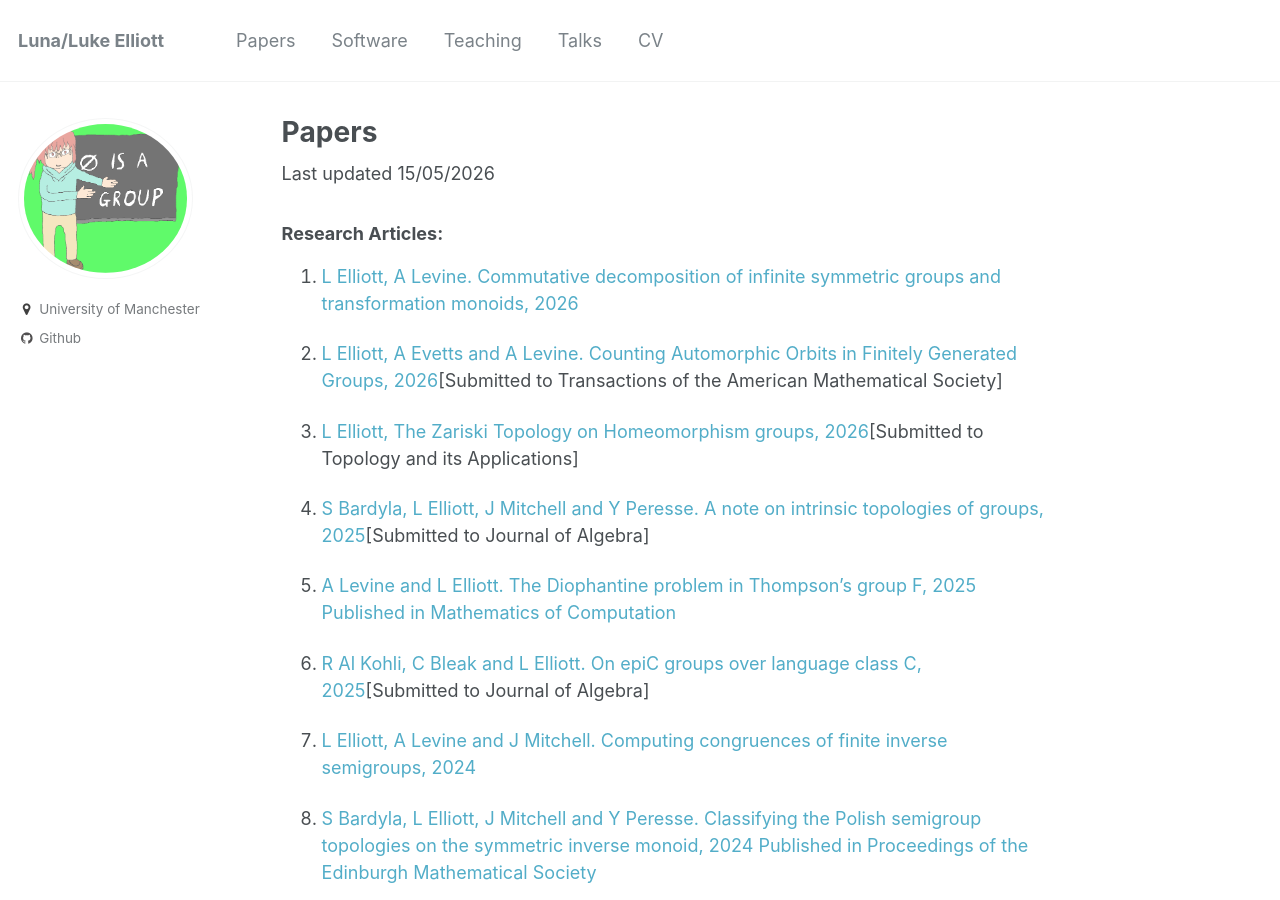
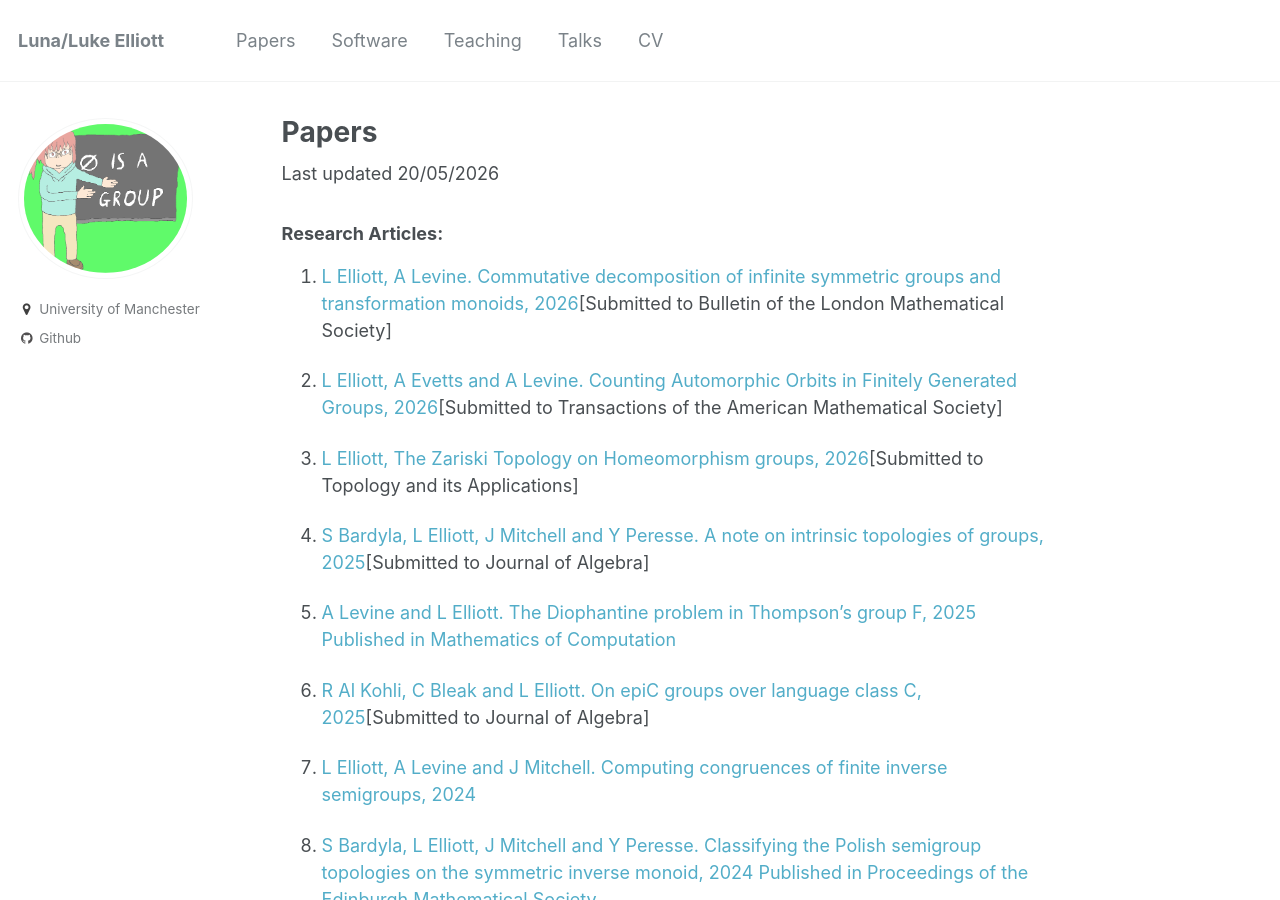
Before and after one commit to le27/L-Elliott, a Jekyll site: the page built from _pages/papers.md, in a window 1280 px wide and 900 px high. Built offline with Jekyll 4.4.1, drawn with Linux system fonts in a browser that asks for light colours; formulas are drawn with MathJax 3.

Commit message:
Update last updated date and article submissions

```diff
--- a/_pages/papers.md
+++ b/_pages/papers.md
@@ -4,10 +4,10 @@ permalink: /papers/
 author_profile: true
 ---
 
-Last updated 15/05/2026
+Last updated 20/05/2026
 
 ### Research Articles:
-1. [L Elliott, A Levine. Commutative decomposition of infinite symmetric groups and transformation monoids, 2026](https://arxiv.org/abs/2605.14862)
+1. [L Elliott, A Levine. Commutative decomposition of infinite symmetric groups and transformation monoids, 2026](https://arxiv.org/abs/2605.14862)[Submitted to Bulletin of the London Mathematical Society]
 
 1. [L Elliott, A Evetts and A Levine. Counting Automorphic Orbits in Finitely Generated Groups, 2026](https://arxiv.org/abs/2604.18104)[Submitted to Transactions of the American Mathematical Society]
 
```
